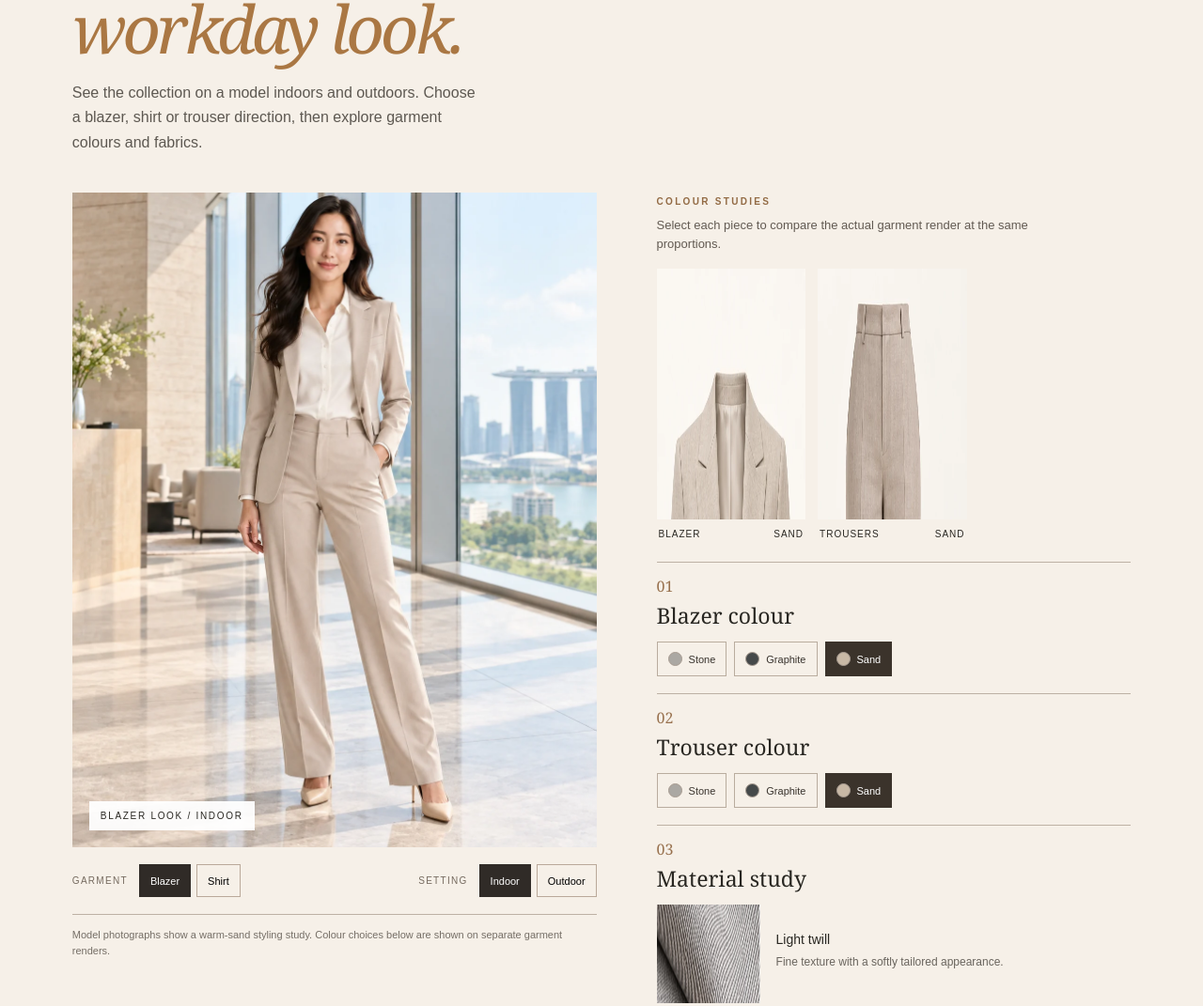
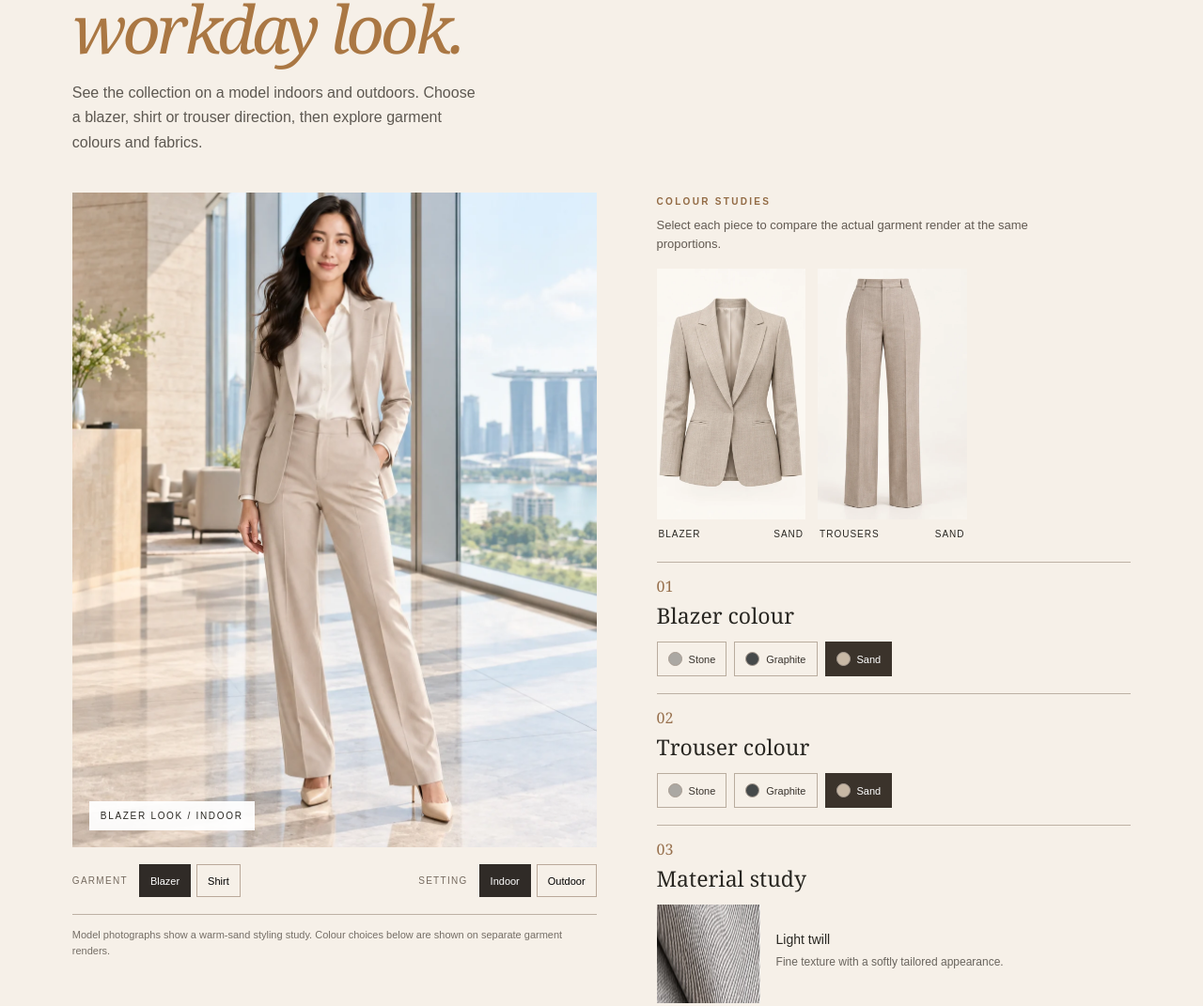
Before and after one commit to ZDQ-0630/ZDQ-0630.github.io, a plain HTML site: page index.html in a window 1280 px wide. Shown: the part 2790-3861 px from the top of the page at 94% size. Drawn offline with Linux system fonts and the light colour scheme.

Commit message:
Fix garment preview image proportions

```diff
--- a/index.html
+++ b/index.html
@@ -32,7 +32,7 @@ footer{background:#e5dbce;padding:57px clamp(23px,6vw,100px) 28px}.footer-top,.f
 .studio-grid{grid-template-columns:minmax(0,1.05fr) minmax(0,.95fr);gap:clamp(34px,5vw,78px)}
 .look-gallery{min-width:0}.model-frame{position:relative;aspect-ratio:4/5;overflow:hidden;background:#e9e1d7}.model-frame img{width:100%;height:100%;object-fit:cover;object-position:center center}.model-stamp{position:absolute;left:18px;bottom:18px;padding:10px 12px;background:#fffffff0;font-size:10px;letter-spacing:.17em}
 .view-controls{display:flex;gap:15px;justify-content:space-between;border-bottom:1px solid #bdb1a4;padding:18px 0}.view-group{display:flex;align-items:center;gap:6px;flex-wrap:wrap}.view-group>span{font-size:10px;letter-spacing:.13em;text-transform:uppercase;margin-right:6px;color:#756a5f}.view-group button{min-height:35px;padding:6px 11px;background:transparent;border:1px solid #baa99a;font-size:11px}.view-group button[aria-pressed=true]{background:#302b27;border-color:#302b27;color:#fff}.view-note{font-size:11px;line-height:1.55;color:#756e66;margin:13px 0 0}
-.detail-intro{margin:0 0 17px}.detail-intro p{font-size:13px;line-height:1.5;color:#625a52;max-width:460px;margin:9px 0 0}.choice-preview{display:grid;grid-template-columns:1fr 1fr;gap:13px;max-width:330px;margin-bottom:24px}.choice-image{aspect-ratio:.593;position:relative;overflow:hidden;background:#fff}.choice-image img{position:absolute;top:0;left:0;width:300%;max-width:none;transition:left .25s}.choice-caption{display:flex;justify-content:space-between;gap:8px;padding:10px 2px 0;font-size:10px;text-transform:uppercase;letter-spacing:.1em}.choice-caption strong{font-weight:500}.controls .studio-step{padding:14px 0 18px}.controls .studio-step h3{font-size:23px;margin:4px 0 12px}.controls .studio-step small{font-size:16px}.controls .options button{min-height:37px;padding:7px 11px}.controls .material-img{width:110px}
+.detail-intro{margin:0 0 17px}.detail-intro p{font-size:13px;line-height:1.5;color:#625a52;max-width:460px;margin:9px 0 0}.choice-preview{display:grid;grid-template-columns:1fr 1fr;gap:13px;max-width:330px;margin-bottom:24px}.choice-image{aspect-ratio:.593;position:relative;overflow:hidden;background:#fff}.choice-image img{position:absolute;top:0;left:0;width:300%;height:auto;max-width:none;transition:left .25s}.choice-caption{display:flex;justify-content:space-between;gap:8px;padding:10px 2px 0;font-size:10px;text-transform:uppercase;letter-spacing:.1em}.choice-caption strong{font-weight:500}.controls .studio-step{padding:14px 0 18px}.controls .studio-step h3{font-size:23px;margin:4px 0 12px}.controls .studio-step small{font-size:16px}.controls .options button{min-height:37px;padding:7px 11px}.controls .material-img{width:110px}
 @media(max-width:1180px){.header{height:78px}.nav{gap:14px}.nav a{font-size:12px}.header-right{font-size:11px;gap:12px}.wordmark{font-size:28px}}
 @media(max-width:860px){.header{height:70px}.header-right{display:none}.nav{display:none;position:absolute;top:70px;left:0;right:0;background:#fff;border-bottom:1px solid #ded7cf;padding:18px 24px 24px;box-shadow:0 16px 22px #3a2f1f14}.nav.is-open{display:grid;grid-template-columns:repeat(2,minmax(0,1fr));gap:0}.nav a{padding:13px 4px;font-size:14px}.menu-toggle{display:block;margin-left:auto}.studio-grid{grid-template-columns:1fr}.look-gallery{max-width:660px}.controls{display:block}}
 @media(max-width:560px){.header{padding:0 18px}.wordmark{font-size:28px}.studio-grid{gap:30px}.studio-head{margin-bottom:28px}.model-stamp{left:10px;bottom:10px;font-size:9px}.view-controls{display:block}.view-group{margin-bottom:9px}.view-group:last-child{margin-bottom:0}.choice-preview{max-width:300px}.section{scroll-margin-top:74px}}
```
